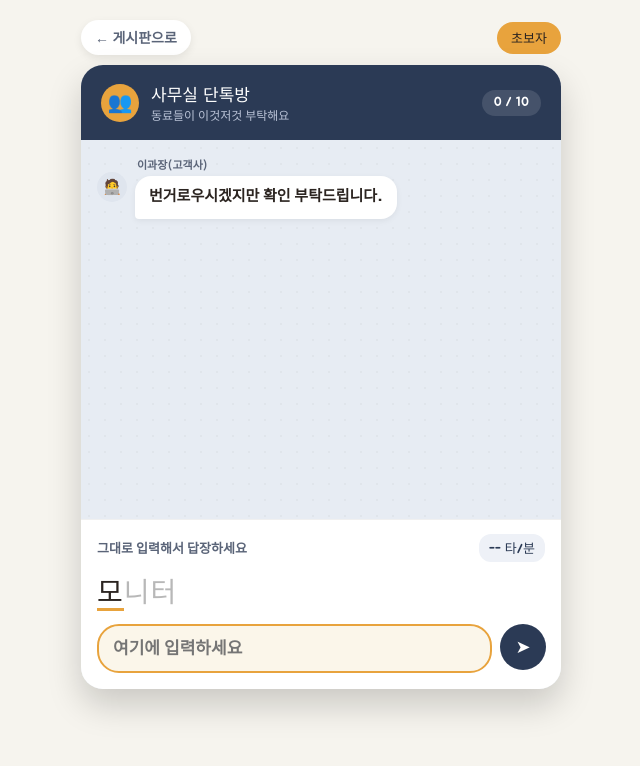
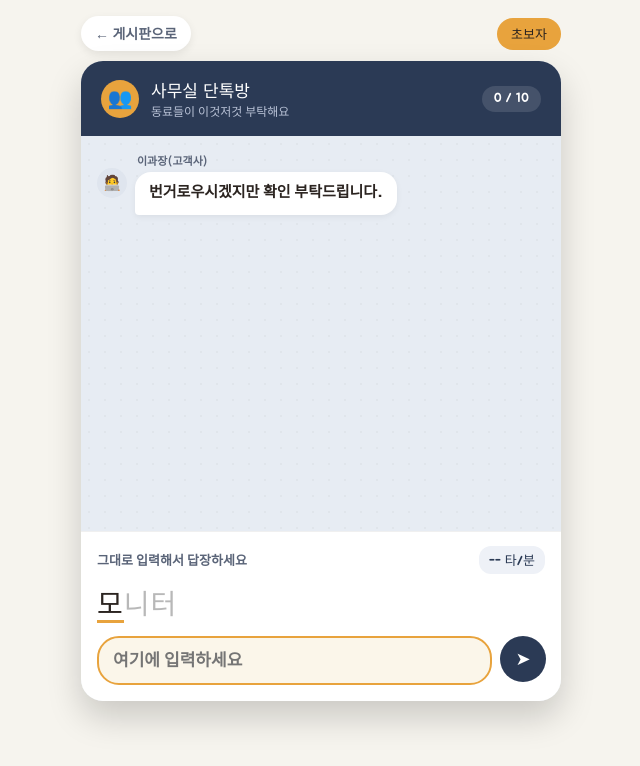
Before and after one commit to kmet331/pc-baby, a plain HTML site: page messenger-typing.html in a window 1280 px wide. Shown: the whole page, without its empty margins (319-959 px from the left). Drawn offline with Linux system fonts and the light colour scheme.

Commit message:
Add files via upload

```diff
--- a/messenger-typing.html
+++ b/messenger-typing.html
@@ -22,16 +22,18 @@
     --page:#f6f4ee;
   }
   *{ box-sizing:border-box; }
+  html, body{ height: 100%; }
   body{
     margin:0;
-    min-height:100vh;
+    height: var(--app-height, 100vh);
+    overflow: hidden;
+    background: var(--page);
     font-family:'Gothic A1', sans-serif;
     color:var(--ink);
-    background: var(--page);
     display:flex;
     flex-direction:column;
     align-items:center;
-    padding: 20px 14px 30px;
+    padding: 16px 14px 14px;
   }
 
   .topbar{
@@ -71,7 +73,8 @@
     box-shadow: 0 16px 34px rgba(0,0,0,0.18);
     display:flex;
     flex-direction:column;
-    height: 78vh;
+    flex: 1;
+    min-height: 0;
     max-height: 640px;
   }
 
@@ -113,6 +116,7 @@
 
   .thread{
     flex: 1;
+    min-height: 0;
     overflow-y: auto;
     padding: 16px 16px 8px;
     display:flex;
@@ -332,6 +336,21 @@
 </div>
 
 <script>
+  // The layout viewport ('100vh') stays the same size even when the on-screen
+  // keyboard opens — only visualViewport shrinks. Driving --app-height from
+  // visualViewport keeps the whole chat UI (via .phone's flex:1) sized to
+  // what's actually visible, so nothing gets pushed off-screen by the keyboard.
+  function setAppHeight(){
+    const h = window.visualViewport ? window.visualViewport.height : window.innerHeight;
+    document.documentElement.style.setProperty('--app-height', h + 'px');
+  }
+  setAppHeight();
+  window.addEventListener('resize', setAppHeight);
+  if (window.visualViewport){
+    window.visualViewport.addEventListener('resize', setAppHeight);
+    window.visualViewport.addEventListener('scroll', setAppHeight);
+  }
+
   const params = new URLSearchParams(location.search);
   const level = params.get('level') || localStorage.getItem('oe_level') || 'beginner';
 
```
